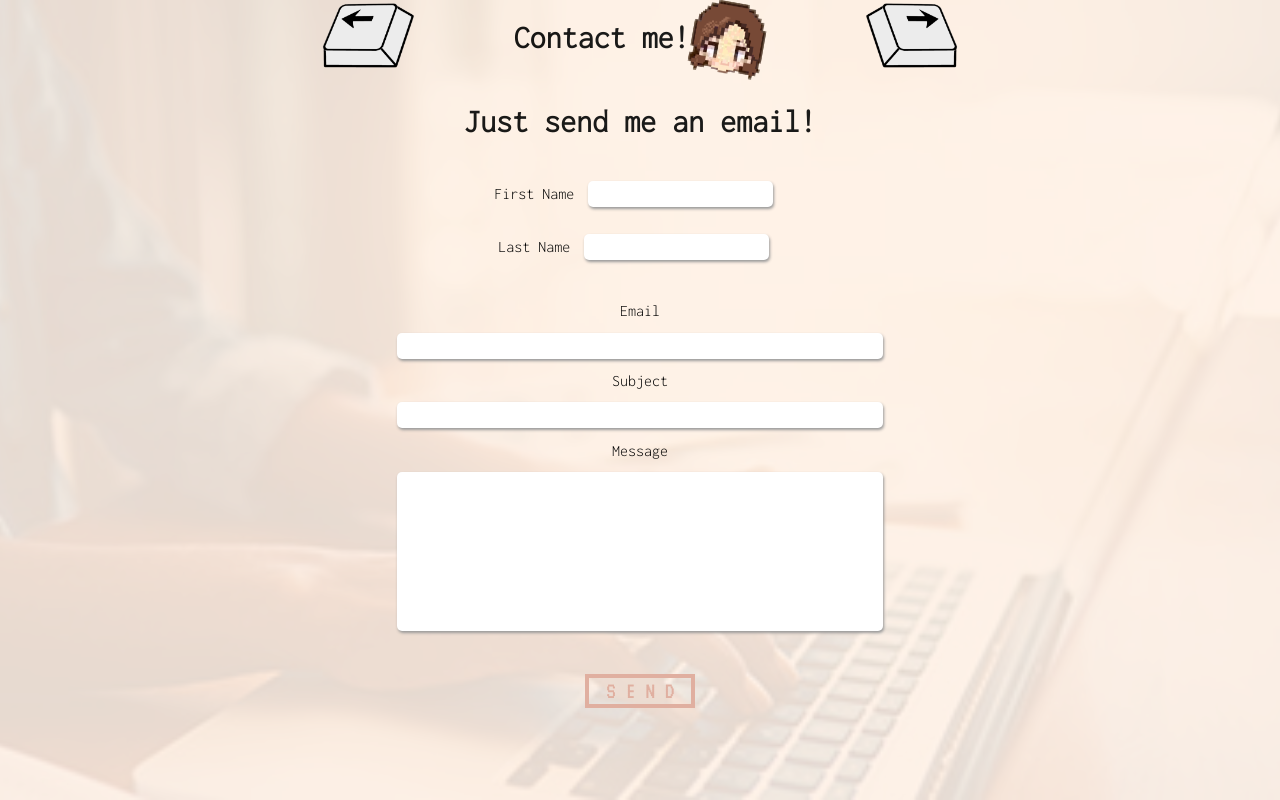
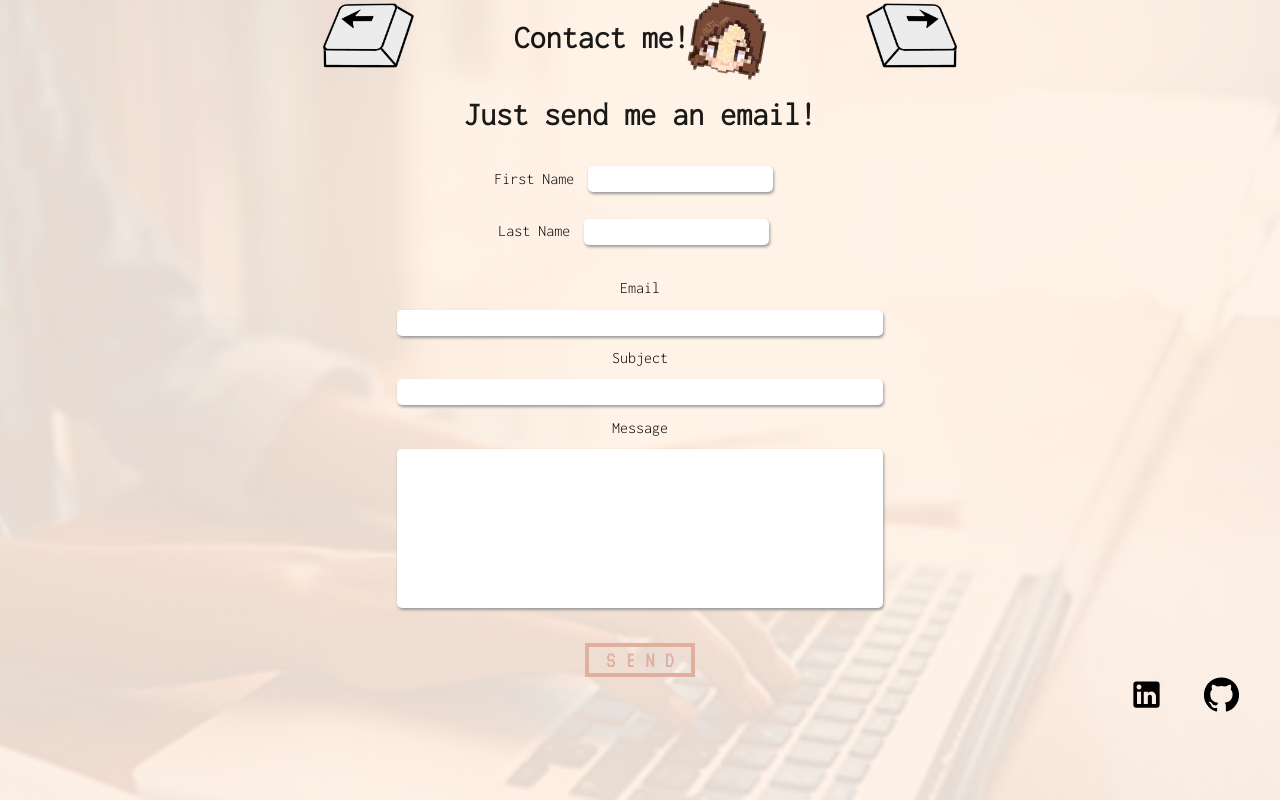
Before and after one commit to Lunia98/resume-web, a React (Create React App) app: page /contact in a window 1280 px wide. Built offline with nearby package versions, Linux system fonts and the light colour scheme.

Commit message:
add animation scroll in projects, icons in contact and fix count in skills

```diff
--- a/package.json
+++ b/package.json
@@ -3,10 +3,12 @@
   "version": "0.1.0",
   "private": true,
   "dependencies": {
+    "@material-ui/core": "^4.11.3",
     "@material-ui/icons": "^4.11.2",
     "@testing-library/jest-dom": "^5.11.4",
     "@testing-library/react": "^11.1.0",
     "@testing-library/user-event": "^12.1.10",
+    "aos": "^2.3.4",
     "emailjs-com": "^2.6.4",
     "react": "^17.0.1",
     "react-dom": "^17.0.1",
--- a/src/App.css
+++ b/src/App.css
@@ -9,7 +9,7 @@ html {
 }
 html::before {
   content: "";
-  position: absolute;
+  position: fixed;
   top: 0px;
   right: 0px;
   left: 0px;
--- a/src/components/Contact/Contact.jsx
+++ b/src/components/Contact/Contact.jsx
@@ -2,6 +2,8 @@ import React, { useState } from "react";
 import me from "../../images/LuPixel.png";
 import emailjs from "emailjs-com";
 import swal from "sweetalert";
+import GitHubIcon from "@material-ui/icons/GitHub";
+import LinkedInIcon from "@material-ui/icons/LinkedIn";
 import "./style.css";
 
 export default function Contact() {
@@ -67,7 +69,7 @@ export default function Contact() {
         <h1>Contact me!</h1>
         <img src={me} alt="Oh no!" className="me_skills" />
       </div>
-      <form className="container_contact" onSubmit={sendEmail}>
+      <form className="container_form" onSubmit={sendEmail}>
         <h1>Just send me an email!</h1>
         <div className="names_contact">
           <div>
@@ -119,6 +121,22 @@ export default function Contact() {
         <button type="submit" className="button_submit_contact">
           SEND
         </button>
+        <div className="social_medias">
+          <a
+            rel="noopener noreferrer"
+            target="_BLANK"
+            href="https://www.linkedin.com/in/lunia98/"
+          >
+            <LinkedInIcon fontSize="large" style={{ color: "black" }} />
+          </a>
+          <a
+            rel="noopener noreferrer"
+            target="_BLANK"
+            href="https://github.com/Lunia98"
+          >
+            <GitHubIcon fontSize="large" style={{ color: "black" }} />
+          </a>
+        </div>
       </form>
     </div>
   );
--- a/src/components/Contact/style.css
+++ b/src/components/Contact/style.css
@@ -1,5 +1,4 @@
-.container_contact {
-  content: "";
+.container_form {
   width: 100%;
   height: 80vh;
   display: flex;
@@ -48,3 +47,10 @@
   transform: translateY(-5px);
   filter: invert(100%);
 }
+.social_medias {
+  z-index: 6;
+  width: 15%;
+  display: flex;
+  justify-content: space-evenly;
+  align-self: flex-end;
+}
--- a/src/components/Projects/Projects.jsx
+++ b/src/components/Projects/Projects.jsx
@@ -1,12 +1,14 @@
-import React from "react";
+import React, { useEffect } from "react";
 import me from "../../images/LuPixel.png";
+import Aos from "aos";
+import "aos/dist/aos.css";
 import { projects } from "../utils";
 import "./style.css";
 
 export default function Projects() {
   const handleOnClick = (e) => {
     let path = e.target.id;
-    window.location.href = path;
+    window.open(path);
   };
   const preload = projects.map((project) => (
     <img
@@ -16,6 +18,9 @@ export default function Projects() {
       className="hover"
     />
   ));
+  useEffect(() => {
+    Aos.init({ duration: 1000 });
+  }, []);
   return (
     <div>
       <div className="title_projects">
@@ -23,7 +28,12 @@ export default function Projects() {
         <img src={me} alt="Oh no!" className="me_projects" />
       </div>
       <div className="projects">
-        <div className="image_project">
+        <div
+          className="image_project"
+          data-aos="fade-right"
+          data-aos-delay="70"
+          data-aos-easing="ease-in-out"
+        >
           {preload[0]}
           <p
             className="text_projects"
@@ -39,7 +49,12 @@ export default function Projects() {
           </p>
         </div>
 
-        <div className="image_project">
+        <div
+          className="image_project"
+          data-aos="fade-left"
+          data-aos-delay="70"
+          data-aos-easing="ease-in-out"
+        >
           {preload[1]}
           <p
             className="text_projects"
@@ -51,7 +66,12 @@ export default function Projects() {
           </p>
         </div>
 
-        <div className="image_project">
+        <div
+          className="image_project"
+          data-aos="fade-right"
+          data-aos-delay="70"
+          data-aos-easing="ease-in-out"
+        >
           {preload[2]}
           <p
             className="text_projects"
--- a/src/components/Skills/Skills.jsx
+++ b/src/components/Skills/Skills.jsx
@@ -46,19 +46,25 @@ export default function Skills() {
   }
 
   const handleKeyDown = (event) => {
-    if (event.type === "keydown" && event.keyCode === 38) {
-      setUp(!up);
+    if (event.type === "keydown" && event.keyCode === 38 && countIcon < 14) {
+      setUp(true);
       setCountIcon(countIcon + 1);
       coin.setVolume(0.05).play();
-    } else if (event.type === "keyup" && event.keyCode === 38) {
-      setUp(!up);
+    } else if (
+      event.type === "keyup" &&
+      event.keyCode === 38 &&
+      countIcon < 14
+    ) {
+      setUp(false);
+    } else if (countIcon === 14) {
+      setUp(false);
     }
   };
 
   useKey(38, handleKeyDown);
 
   return (
-    <div>
+    <div style={{ height: "100vh" }}>
       <div className="title_skills">
         <h1>My skills!</h1>
         <img src={me} alt="Oh no!" className="me_skills" />
--- a/src/components/Skills/style.css
+++ b/src/components/Skills/style.css
@@ -21,6 +21,9 @@
   top: 80%;
   left: 51%;
 }
+.presskeyup {
+  transform: translateY(calc(-15vh + 46px));
+}
 .icon {
   width: 100%;
 }
@@ -34,9 +37,6 @@
   display: flex;
   flex-direction: column;
   text-align: center;
-}
-.presskeyup {
-  transform: translateY(-50px);
 }
 .arrowUp {
   visibility: hidden;
```
Also changed, not shown: src/components/Projects/style.css (+9 -9 lines).
